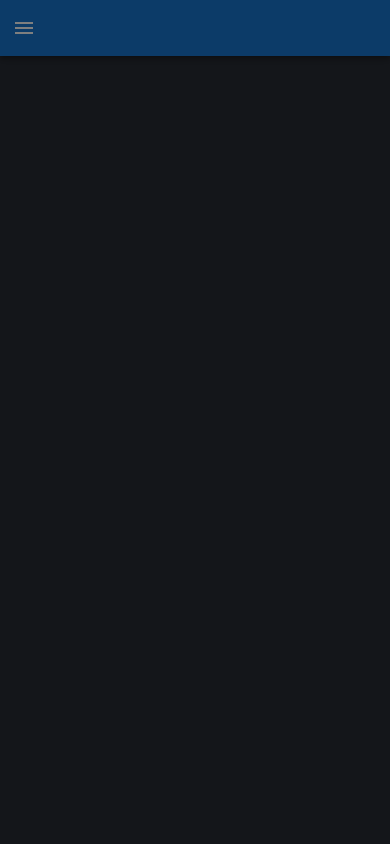
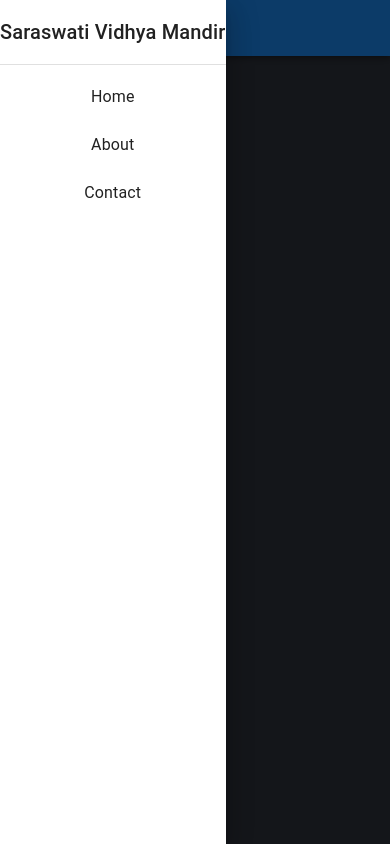
Before and after one commit to ashishpalttn/Institute, a React (Create React App) app: page / in a window 390 px wide. Both pictures are taken after a click on the button "open drawer". Built offline with nearby package versions, Linux system fonts and the light colour scheme.

Commit message:
error resolve

```diff
--- a/src/shared-components/header/index.js
+++ b/src/shared-components/header/index.js
@@ -17,32 +17,7 @@ import Button from "@mui/material/Button";
 import { styled } from "@mui/material/styles";
 import { homeData } from "../../DummyData/data";
 
-const drawerWidth = 240;
 const navItems = ["Home", "About", "Contact"];
-
-// Styled component for the Drawer with additional animation
-const AnimatedDrawer = styled(Drawer)(({ theme }) => ({
-  "& .MuiDrawer-paper": {
-    boxSizing: "border-box",
-    width: drawerWidth,
-    transform: "translateX(-100%)",
-    transition: "transform 0.5s ease-out, opacity 0.3s ease-out",
-    opacity: 0,
-    "&.MuiDrawer-paperAnchorDockedLeft": {
-      borderRight: 0,
-    },
-  },
-  "& .MuiBackdrop-root": {
-    transition: "opacity 0.3s ease-out",
-  },
-  "&[open] .MuiDrawer-paper": {
-    transform: "translateX(0)",
-    opacity: 1,
-  },
-  "&[open] .MuiBackdrop-root": {
-    opacity: 1,
-  },
-}));
 
 // Styled component for ListItemButton to add scale animation
 const AnimatedListItemButton = styled(ListItemButton)(({ theme }) => ({
@@ -126,7 +101,7 @@ function DrawerAppBar(props) {
         </Toolbar>
       </AppBar>
       <nav>
-        <AnimatedDrawer
+        <Drawer
           container={container}
           variant="temporary"
           open={mobileOpen}
@@ -139,7 +114,7 @@ function DrawerAppBar(props) {
           }}
         >
           {drawer}
-        </AnimatedDrawer>
+        </Drawer>
       </nav>
       {/* <Box component="main" sx={{ p: 3 }}>
         <Toolbar />
```
